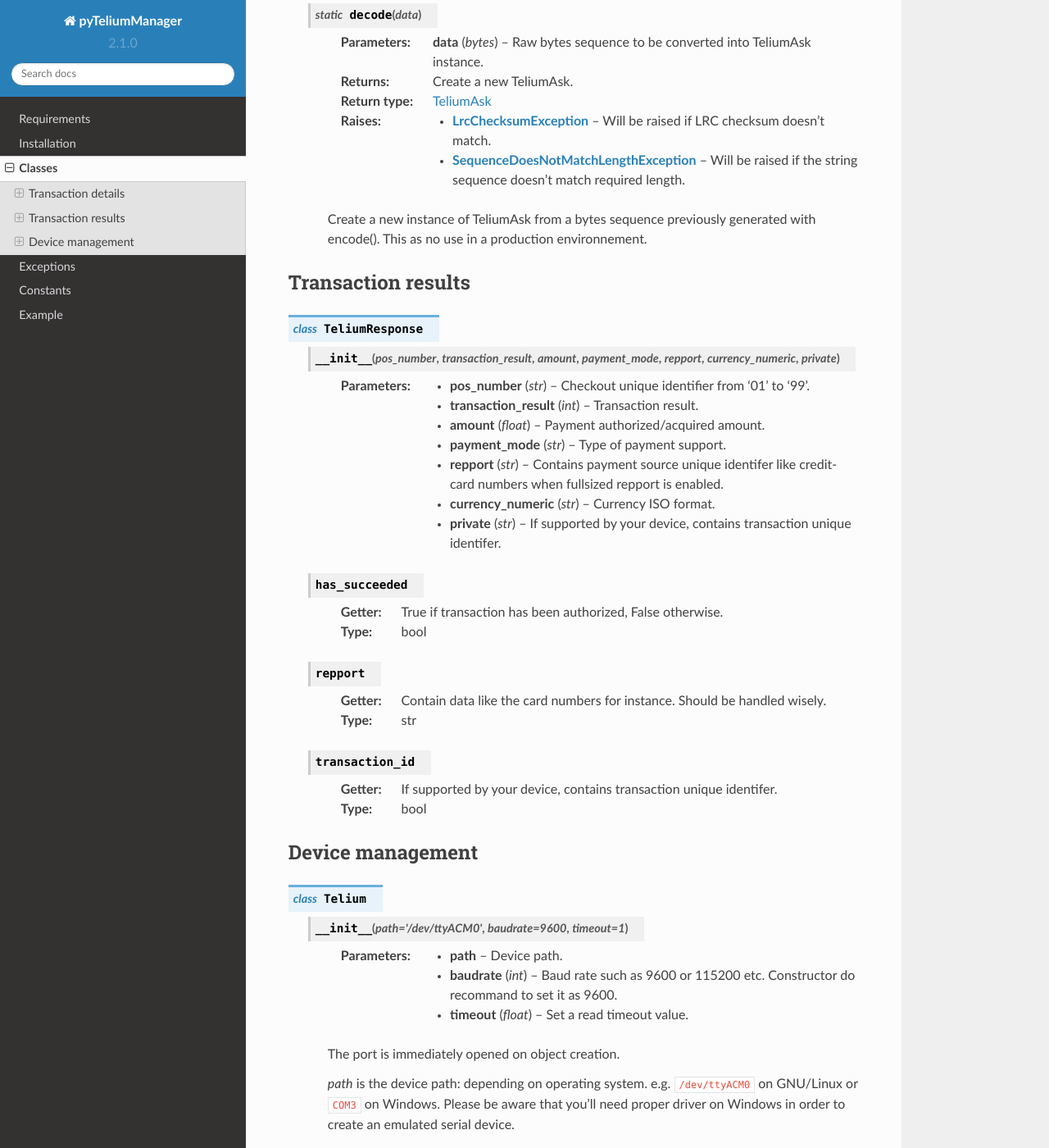
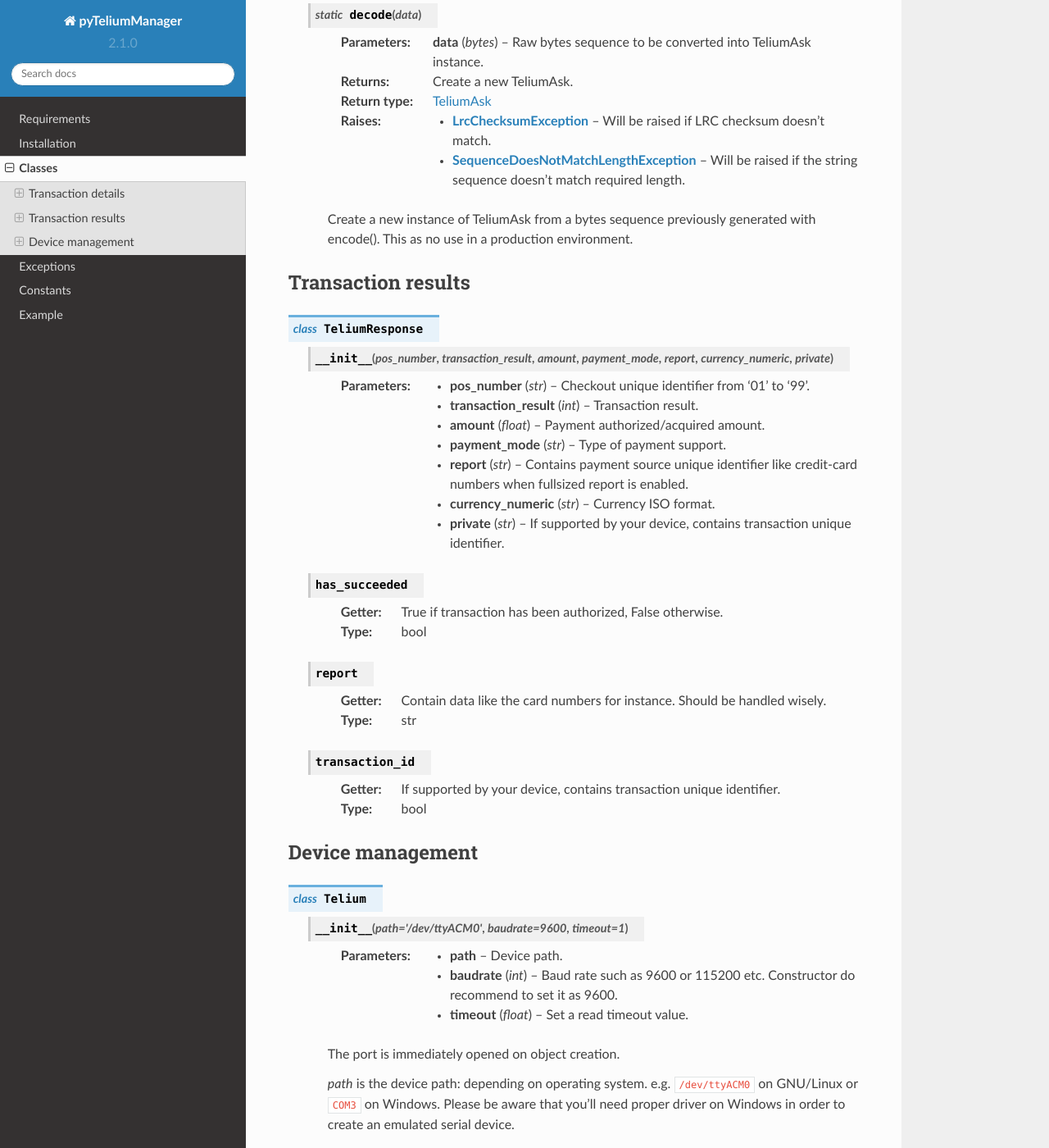
Before and after one commit to Ousret/pyTeliumManager, a Sphinx documentation site: the page built from docs/classes.rst, in a window 1280 px wide and 1400 px high, scrolled down 1354 px. Shown: the whole window at 82% size. Built offline with Sphinx 7.4.7 and the Read the Docs theme 2.0.0, drawn with Linux system fonts in a browser that asks for light colours; some of the changed text lies outside the part shown.

Commit message:
spelling only

```diff
--- a/docs/classes.rst
+++ b/docs/classes.rst
@@ -11,8 +11,8 @@
         :param str pos_number:
             Checkout unique identifier from '01' to '99'.
         :param str answer_flag:
-            Answer repport size. use :const:`TERMINAL_ANSWER_SET_FULLSIZED` for complete details or :const:`TERMINAL_ANSWER_SET_SMALLSIZED`
-            for limited answer repport. Limited answer size won't show payment source id like credit card numbers.
+            Answer report size. use :const:`TERMINAL_ANSWER_SET_FULLSIZED` for complete details or :const:`TERMINAL_ANSWER_SET_SMALLSIZED`
+            for limited answer report. Limited answer size won't show payment source id like credit card numbers.
         :param str transaction_type:
             If transaction is about CREDIT, DEBIT, etc.. .
             Use at least one of listed possible values:
@@ -77,14 +77,14 @@
             Will be raised if the string sequence doesn't match required length.
 
         Create a new instance of TeliumAsk from a bytes sequence previously generated with encode().
-        This as no use in a production environnement.
+        This as no use in a production environment.
 
 Transaction results
 -------------------
 
 .. class:: TeliumResponse
 
-    .. method:: __init__(pos_number, transaction_result, amount, payment_mode, repport, currency_numeric, private)
+    .. method:: __init__(pos_number, transaction_result, amount, payment_mode, report, currency_numeric, private)
 
         :param str pos_number:
             Checkout unique identifier from '01' to '99'.
@@ -94,26 +94,26 @@
             Payment authorized/acquired amount.
         :param str payment_mode:
             Type of payment support.
-        :param str repport:
-            Contains payment source unique identifer like credit-card numbers when fullsized repport is enabled.
+        :param str report:
+            Contains payment source unique identifier like credit-card numbers when fullsized report is enabled.
         :param str currency_numeric:
             Currency ISO format.
         :param str private:
-            If supported by your device, contains transaction unique identifer.
+            If supported by your device, contains transaction unique identifier.
 
     .. attribute:: has_succeeded
 
         :getter: True if transaction has been authorized, False otherwise.
         :type: bool
 
-    .. attribute:: repport
+    .. attribute:: report
 
         :getter: Contain data like the card numbers for instance. Should be handled wisely.
         :type: str
 
     .. attribute:: transaction_id
 
-        :getter: If supported by your device, contains transaction unique identifer.
+        :getter: If supported by your device, contains transaction unique identifier.
         :type: bool
 
 Device management
@@ -128,7 +128,7 @@
 
         :param int baudrate:
             Baud rate such as 9600 or 115200 etc.
-            Constructor do recommand to set it as 9600.
+            Constructor do recommend to set it as 9600.
 
         :param float timeout:
             Set a read timeout value.
```
Also changed, not shown: other parts of docs/classes.rst (+5 -5 lines).
